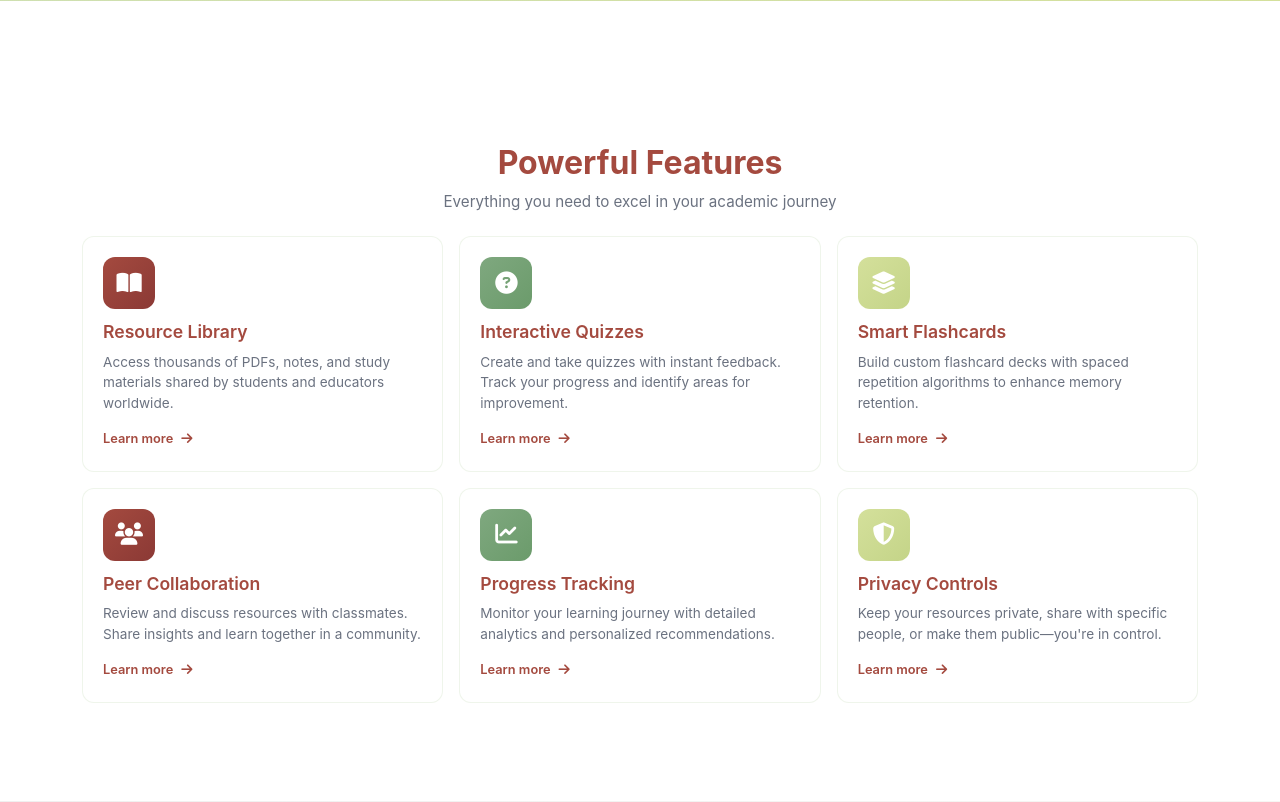
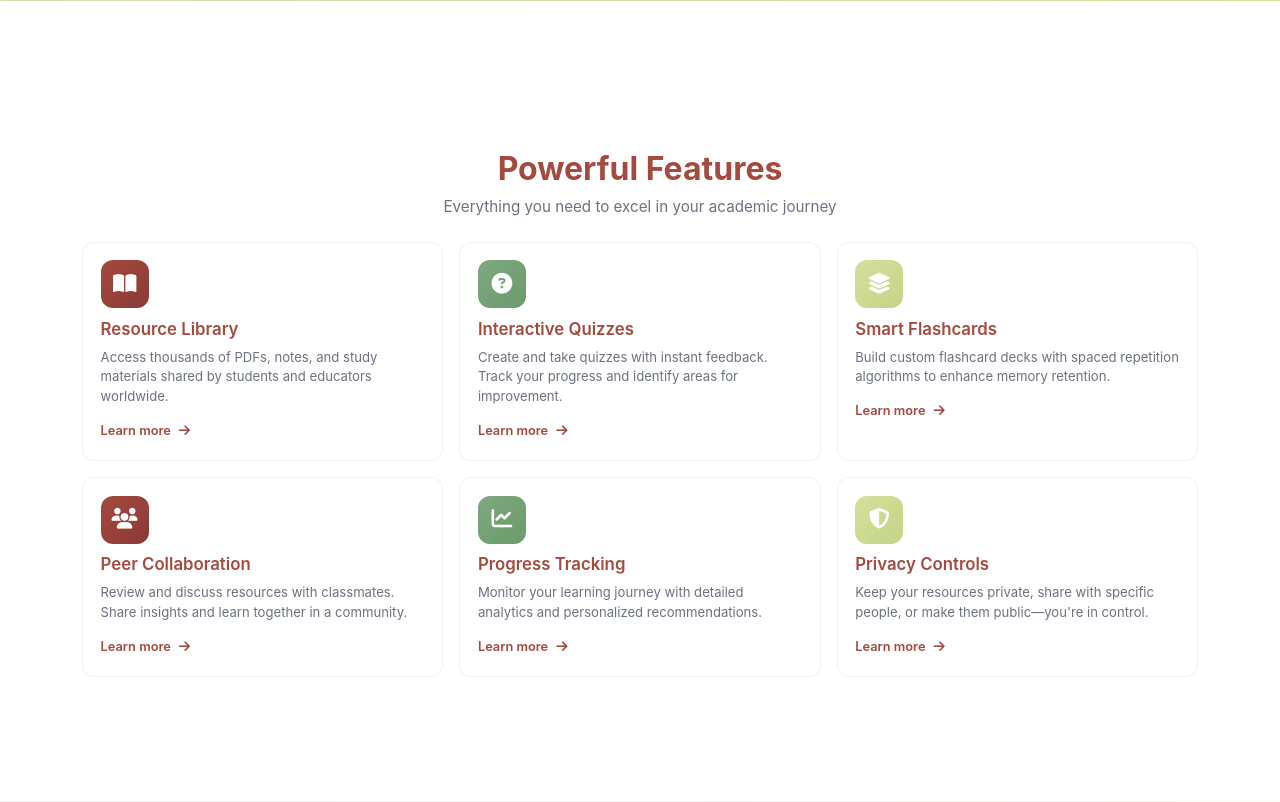
Before and after one commit to cdanpc/CSIT327-G5-PaperTrail, a Django app: page / in a window 1280 px wide. Shown: the part 874-1676 px from the top of the page. Run offline with Django 5.2, Linux system fonts and the light colour scheme.

Commit message:
Cabataña(design): move feature title 20px up & refine card sizing

```diff
--- a/static/css/landing.css
+++ b/static/css/landing.css
@@ -174,6 +174,10 @@
     line-height: 1.2;
 }
 
+.features-section .section-title {
+    margin-top: -20px;
+}
+
 .section-subtitle {
     font-size: 0.95rem;
     color: var(--text-secondary);
@@ -186,7 +190,7 @@
     background: var(--bg-white);
     border: 1px solid rgba(203, 223, 189, 0.3);
     border-radius: var(--radius-md);
-    padding: 1.25rem;
+    padding: 1.1rem;
     height: 100%;
     transition: all 0.3s ease;
 }
@@ -198,15 +202,15 @@
 }
 
 .feature-icon {
-    width: 52px;
-    height: 52px;
+    width: 48px;
+    height: 48px;
     border-radius: var(--radius-md);
     display: flex;
     align-items: center;
     justify-content: center;
-    font-size: 1.4rem;
+    font-size: 1.3rem;
     color: var(--bg-white);
-    margin-bottom: 0.75rem;
+    margin-bottom: 0.65rem;
 }
 
 .feature-icon-red {
@@ -222,18 +226,18 @@
 }
 
 .feature-title {
-    font-size: 1.1rem;
+    font-size: 1.05rem;
     font-weight: 600;
     color: var(--color-accent-10);
-    margin-bottom: 0.5rem;
+    margin-bottom: 0.45rem;
     line-height: 1.3;
 }
 
 .feature-description {
-    font-size: 0.85rem;
+    font-size: 0.82rem;
     color: var(--text-secondary);
     line-height: 1.5;
-    margin-bottom: 0.75rem;
+    margin-bottom: 0.65rem;
 }
 
 .feature-link {
```
